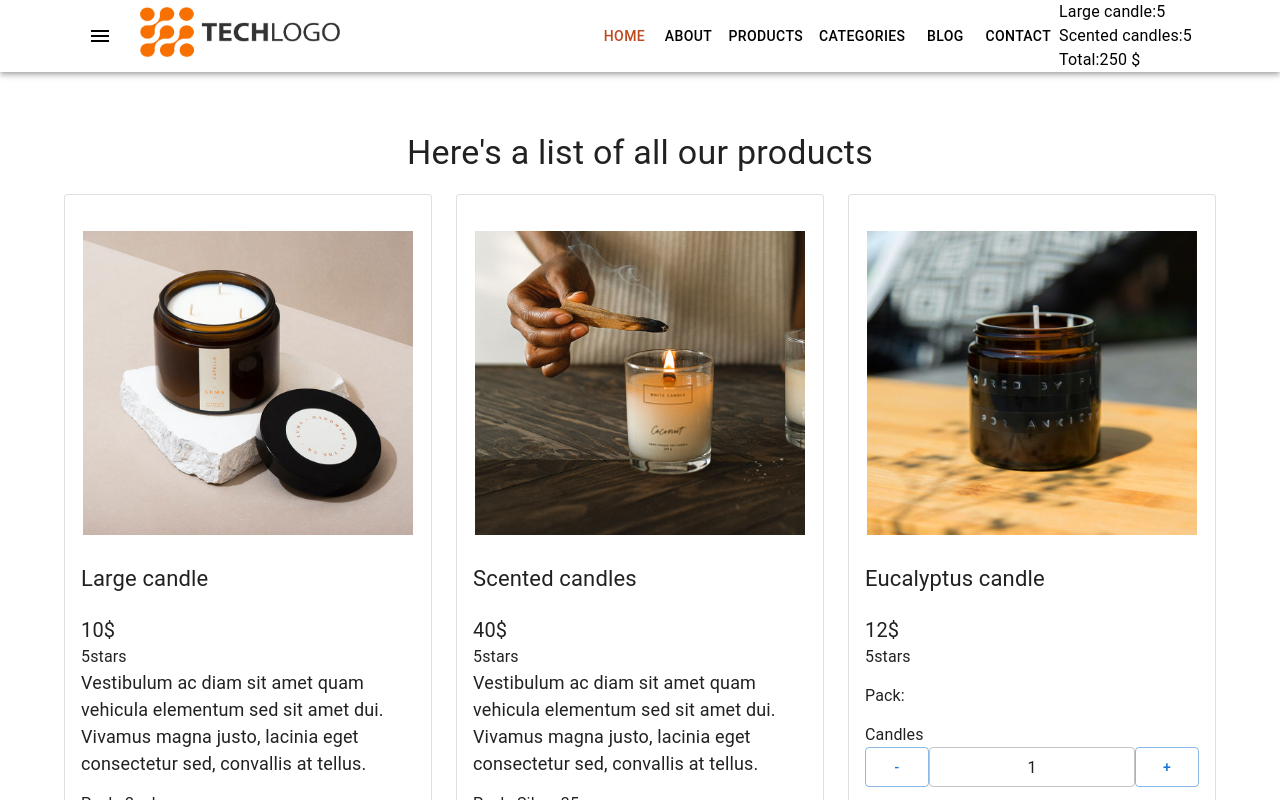
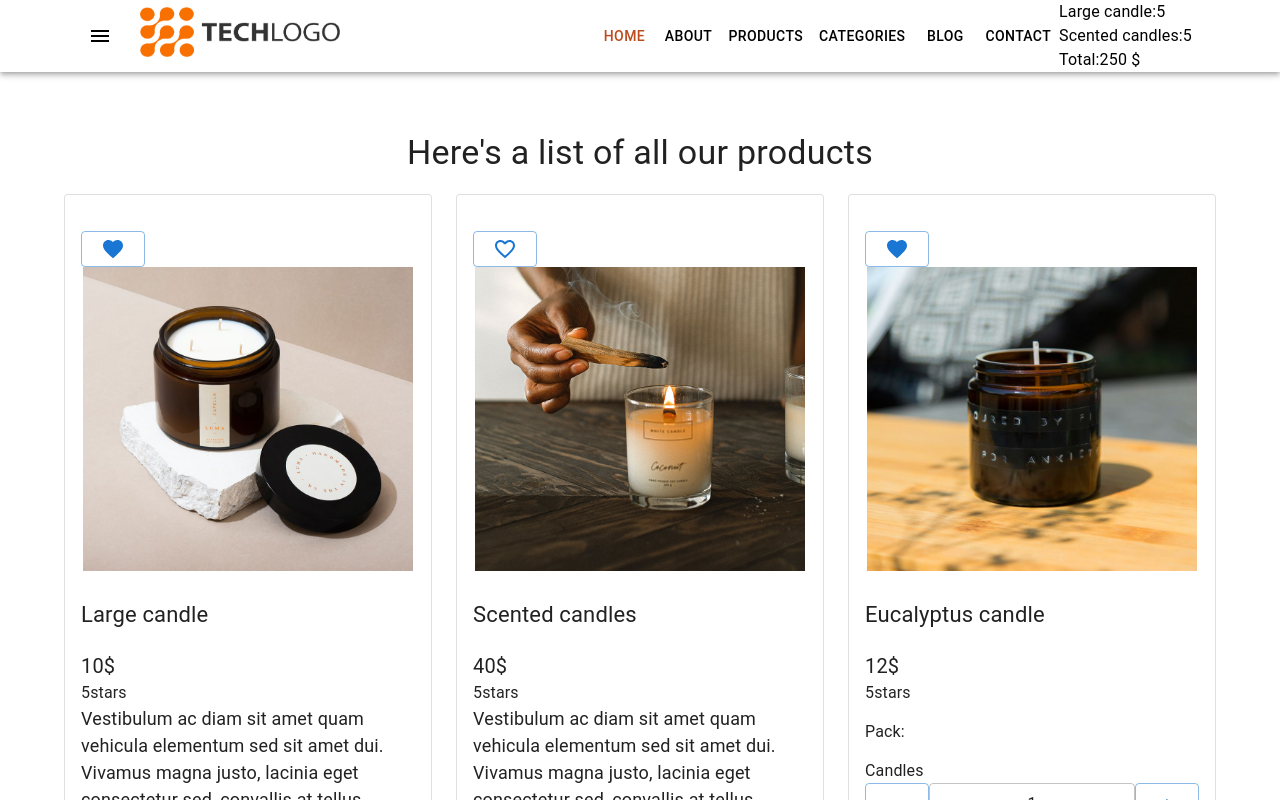
Before and after one commit to Timo-unic/spa-shop-app, a React (Create React App) app: page / in a window 1280 px wide. Shown: the top 800 px of the page. Built offline with nearby package versions, Linux system fonts and the light colour scheme.

Commit message:
add Redux-Toolkit and files hooks, store and slice likeReducer

```diff
--- a/package.json
+++ b/package.json
@@ -7,6 +7,7 @@
     "@emotion/styled": "11.11.0",
     "@mui/icons-material": "5.15.12",
     "@mui/material": "5.15.12",
+    "@reduxjs/toolkit": "^2.2.1",
     "@testing-library/jest-dom": "5.17.0",
     "@testing-library/react": "13.4.0",
     "@testing-library/user-event": "13.5.0",
@@ -15,11 +16,14 @@
     "@types/node": "16.18.87",
     "@types/react": "18.2.64",
     "@types/react-dom": "18.2.20",
+    "@types/react-redux": "^7.1.33",
     "lodash": "^4.17.21",
     "react": "18.2.0",
     "react-dom": "18.2.0",
+    "react-redux": "^9.1.0",
     "react-router-dom": "^6.22.3",
     "react-scripts": "5.0.1",
+    "redux": "^5.0.1",
     "sass": "1.71.1",
     "tar": "6.2.0",
     "typescript": "4.9.5",
--- a/src/components/ProductsList/ProductsListItem.tsx
+++ b/src/components/ProductsList/ProductsListItem.tsx
@@ -2,6 +2,9 @@ import { Button, Card, CardActions, CardContent } from '@mui/material'
 import './ProductsListItem.scss'
 import { useState } from 'react'
 import Quantity from 'components/Quantity/Quantity'
+import FavoriteIcon from '@mui/icons-material/Favorite'
+import FavoriteBorderIcon from '@mui/icons-material/FavoriteBorder'
+import { useAppSelector } from 'hooks'
 
 type Props = {
     id: number
@@ -36,9 +39,14 @@ const ProductsListItem = ({
         setCount((prevState) => prevState - 1)
     }
 
+    const isLiked = useAppSelector((state) => state.productsLikeState[id])
+
     return (
         <Card variant="outlined" className="product">
             <CardContent>
+                <Button variant="outlined">
+                    {isLiked ? <FavoriteIcon /> : <FavoriteBorderIcon />}
+                </Button>
                 <div className="product-image">
                     <img src={image} alt="" />
                 </div>
--- /dev/null
+++ b/src/hooks.ts
@@ -0,0 +1,6 @@
+import { useDispatch, useSelector } from "react-redux";
+import type { TypedUseSelectorHook } from "react-redux";
+import type { RootState, AppDispatch } from "./redux/store";
+
+export const useAppDispath: () => AppDispatch = useDispatch
+export const useAppSelector: TypedUseSelectorHook<RootState> = useSelector
--- a/src/index.tsx
+++ b/src/index.tsx
@@ -1,13 +1,17 @@
 import App from 'container/App/App'
 import React from 'react'
 import ReactDOM from 'react-dom/client'
+import { Provider } from 'react-redux'
 import { BrowserRouter } from 'react-router-dom'
+import { store } from './redux/store'
 
 const root = ReactDOM.createRoot(document.getElementById('root') as HTMLElement)
 root.render(
     <React.StrictMode>
         <BrowserRouter>
-            <App />
+            <Provider store={store}>
+                <App />
+            </Provider>
         </BrowserRouter>
     </React.StrictMode>
 )
--- /dev/null
+++ b/src/redux/likeReducer.ts
@@ -0,0 +1,19 @@
+import { createSlice } from "@reduxjs/toolkit";
+
+type likeProductsType = {
+    [id:number]:boolean
+}
+
+export const initialState: likeProductsType = {
+    1:true,
+    3:true,
+}
+
+
+export const likeSlice = createSlice({
+    name: 'like',
+    initialState,
+    reducers: {}
+})
+
+export default likeSlice.reducer
--- /dev/null
+++ b/src/redux/store.ts
@@ -0,0 +1,12 @@
+import { configureStore } from '@reduxjs/toolkit'
+import likeReducer from './likeReducer'
+
+export const store = configureStore({
+  reducer: {
+    productsLikeState: likeReducer,
+  },
+})
+
+
+export type RootState = ReturnType<typeof store.getState>
+export type AppDispatch = typeof store.dispatch
```
Also changed, not shown: 1 other file (tests, documents, lock files or other folders).
